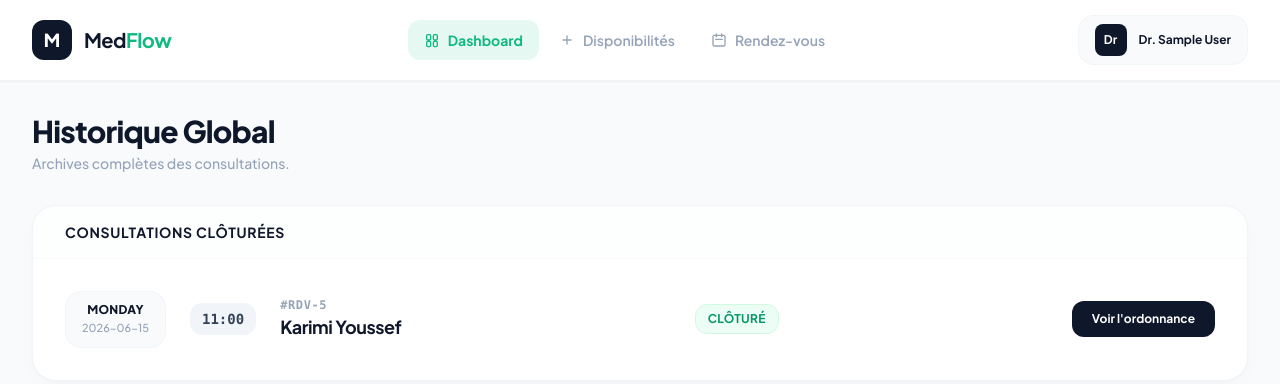
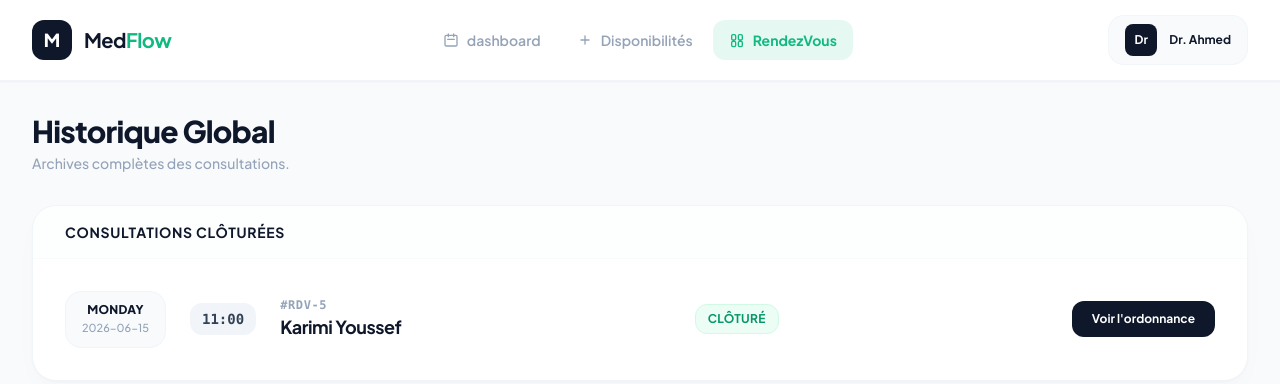
Before and after one commit to badrbelabrik/MedFlow-Gestion-de-Clinique-Medicale, a PHP site: page /templates/doctor/RendezVous.php in a window 1280 px wide. Shown: the top 384 px of the page. Run offline with PHP 8.4, Linux system fonts and the light colour scheme; the visitor is signed in with stand-in values (Sample User, id 1); data comes from the database, SQL or seed files in the repository; data that the repository does not hold is empty; some libraries are stand-ins or nearby versions.

Commit message:
refactor: Clean up comments and improve variable naming in doctor templates

```diff
--- a/src/Repositories/OrdonnanceRepos.php
+++ b/src/Repositories/OrdonnanceRepos.php
@@ -8,7 +8,7 @@ class OrdonnanceRepository {
     public function sauvegarder($description, $id_rdv) {
         $pdo = Database::getConnection();
 
-        // Check ila rdv appointment 3ndek f database
+
         $check = $pdo->prepare("SELECT id FROM appointments WHERE id = ?");
         $check->execute([$id_rdv]);
         $existe = $check->fetch();
@@ -27,7 +27,7 @@ class OrdonnanceRepository {
             }
         }
 
-        // Table smيتها prescriptions f database dyalk
+
         $sql = "INSERT INTO prescriptions (description, id_appointment) VALUES (:description, :id_appointment)";
         $stmt = $pdo->prepare($sql);
 
--- a/src/Repositories/RendezVousRepository.php
+++ b/src/Repositories/RendezVousRepository.php
@@ -53,7 +53,7 @@ class RendezVousRepository
     {
         $pdo = Database::getConnection();
 
-        // table hia appointments o column hoa status
+
         $sql = "UPDATE appointments SET status = :statut WHERE id = :id";
         $stmt = $pdo->prepare($sql);
         $stmt->execute(['statut' => $nouveau_statut, 'id' => $id_rdv]);
--- a/templates/doctor/RendezVous.php
+++ b/templates/doctor/RendezVous.php
@@ -50,22 +50,22 @@ $historique_rdv = method_exists($controller, 'afficherHistorique') ? $controller
                 <span class="text-xl font-bold tracking-tight text-clinicBlack">Med<span class="text-clinicGreen">Flow</span></span>
             </div>
 <nav class="hidden md:flex items-center gap-1">
-    <a href="dashboard.php" class="flex items-center gap-2 px-4 py-2.5 rounded-xl bg-clinicGreen/10 text-clinicGreen font-bold text-sm transition">
-        <svg class="w-4 h-4" fill="none" stroke="currentColor" viewBox="0 0 24 24"><path stroke-linecap="round" stroke-linejoin="round" stroke-width="2" d="M4 6a2 2 0 012-2h2a2 2 0 012 2v4a2 2 0 01-2 2H6a2 2 0 01-2-2V6zM14 6a2 2 0 012-2h2a2 2 0 012 2v4a2 2 0 01-2 2h-2a2 2 0 01-2-2V6zM4 16a2 2 0 012-2h2a2 2 0 012 2v4a2 2 0 01-2 2H6a2 2 0 01-2-2v-4zM14 16a2 2 0 012-2h2a2 2 0 012 2v4a2 2 0 01-2 2h-2a2 2 0 01-2-2v-4z"></path></svg>
-        Dashboard
+    <a href="dashboard.php" class="flex items-center gap-2 px-4 py-2.5 rounded-xl text-slate-400 hover:bg-slate-50 hover:text-clinicBlack text-sm font-semibold transition">
+        <svg class="w-4 h-4" fill="none" stroke="currentColor" viewBox="0 0 24 24"><path stroke-linecap="round" stroke-linejoin="round" stroke-width="2" d="M8 7V3m8 4V3m-9 8h10M5 21h14a2 2 0 002-2V7a2 2 0 00-2-2H5a2 2 0 00-2 2v12a2 2 0 002 2z"></path></svg>
+        dashboard
     </a>
     <a href="disponibilite.php" class="flex items-center gap-2 px-4 py-2.5 rounded-xl text-slate-400 hover:bg-slate-50 hover:text-clinicBlack text-sm font-semibold transition">
         <svg class="w-4 h-4" fill="none" stroke="currentColor" viewBox="0 0 24 24"><path stroke-linecap="round" stroke-linejoin="round" stroke-width="2" d="M12 6v6m0 0v6m0-6h6m-6 0H6"></path></svg>
         Disponibilités
     </a>
-    <a href="RendezVous.php" class="flex items-center gap-2 px-4 py-2.5 rounded-xl text-slate-400 hover:bg-slate-50 hover:text-clinicBlack text-sm font-semibold transition">
-        <svg class="w-4 h-4" fill="none" stroke="currentColor" viewBox="0 0 24 24"><path stroke-linecap="round" stroke-linejoin="round" stroke-width="2" d="M8 7V3m8 4V3m-9 8h10M5 21h14a2 2 0 002-2V7a2 2 0 00-2-2H5a2 2 0 00-2 2v12a2 2 0 002 2z"></path></svg>
-        Rendez-vous
+<a href="RendezVous.php" class="flex items-center gap-2 px-4 py-2.5 rounded-xl bg-clinicGreen/10 text-clinicGreen font-bold text-sm transition">
+        <svg class="w-4 h-4" fill="none" stroke="currentColor" viewBox="0 0 24 24"><path stroke-linecap="round" stroke-linejoin="round" stroke-width="2" d="M4 6a2 2 0 012-2h2a2 2 0 012 2v4a2 2 0 01-2 2H6a2 2 0 01-2-2V6zM14 6a2 2 0 012-2h2a2 2 0 012 2v4a2 2 0 01-2 2h-2a2 2 0 01-2-2V6zM4 16a2 2 0 012-2h2a2 2 0 012 2v4a2 2 0 01-2 2H6a2 2 0 01-2-2v-4zM14 16a2 2 0 012-2h2a2 2 0 012 2v4a2 2 0 01-2 2h-2a2 2 0 01-2-2v-4z"></path></svg>
+        RendezVous
     </a>
 </nav>
             <div class="flex items-center gap-3 bg-slate-50 px-4 py-2 rounded-2xl border border-slate-100/80 max-w-[220px]">
                 <div class="h-8 w-8 rounded-lg bg-clinicBlack text-white flex items-center justify-center font-bold text-xs shrink-0">Dr</div>
-                <div class="truncate"><p class="text-xs font-bold text-clinicBlack truncate">Dr. <?= htmlspecialchars($_SESSION['nom'] ?? 'Médecin') ?></p></div>
+                <div class="truncate"><p class="text-xs font-bold text-clinicBlack truncate">Dr. <?= htmlspecialchars($_SESSION['firstname'] ?? 'Médecin') ?></p></div>
             </div>
         </div>
     </header>
--- a/templates/doctor/disponibilite.php
+++ b/templates/doctor/disponibilite.php
@@ -70,7 +70,7 @@ $is_success = isset($_GET['success']);
             <div class="flex items-center gap-3 bg-slate-50 px-4 py-2 rounded-2xl max-w-[220px]">
                 <div class="h-8 w-8 rounded-lg bg-clinicBlack text-white flex items-center justify-center font-bold text-xs">Dr</div>
                 <div class="truncate">
-                    <p class="text-xs font-bold text-clinicBlack truncate">Dr. <?= htmlspecialchars($_SESSION['nom'] ?? 'Médecin') ?></p>
+                    <p class="text-xs font-bold text-clinicBlack truncate">Dr. <?= htmlspecialchars($_SESSION['firstname'] ?? 'Médecin') ?></p>
                 </div>
             </div>
 
```
Also changed, not shown: templates/doctor/dashboard.php (+4 -4 lines), templates/doctor/modifier_statut.php (added).
